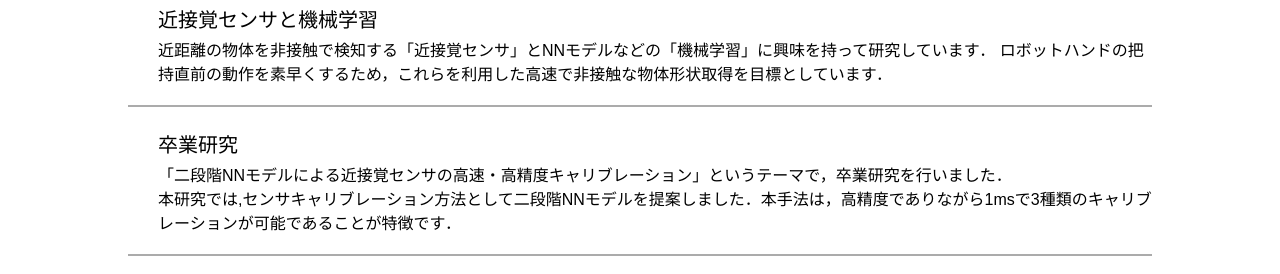
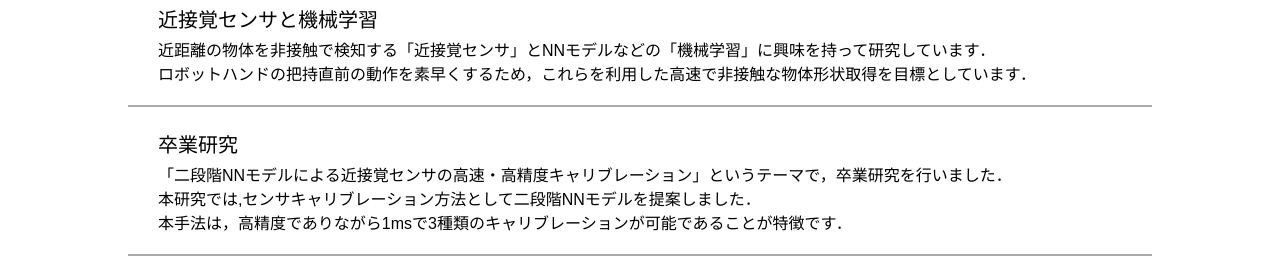
Before and after one commit to RyoKitamura0218/portfolio, a plain HTML site: page reserch.html in a window 1280 px wide. Shown: the part 891-1165 px from the top of the page. Drawn offline with Linux system fonts and the light colour scheme.

Commit message:
sixth commit

```diff
--- a/reserch.html
+++ b/reserch.html
@@ -47,7 +47,7 @@
             </p>
         </div>
         <main>
-            近距離の物体を非接触で検知する「近接覚センサ」とNNモデルなどの「機械学習」に興味を持って研究しています．
+            近距離の物体を非接触で検知する「近接覚センサ」とNNモデルなどの「機械学習」に興味を持って研究しています．<br />
             ロボットハンドの把持直前の動作を素早くするため，これらを利用した高速で非接触な物体形状取得を目標としています．
         </main>
         <div class="title">
@@ -57,7 +57,8 @@
         </div>
         <main>
             「二段階NNモデルによる近接覚センサの高速・高精度キャリブレーション」というテーマで，卒業研究を行いました．<br />
-            本研究では,センサキャリブレーション方法として二段階NNモデルを提案しました．本手法は，高精度でありながら1msで3種類のキャリブレーションが可能であることが特徴です．
+            本研究では,センサキャリブレーション方法として二段階NNモデルを提案しました．<br />
+            本手法は，高精度でありながら1msで3種類のキャリブレーションが可能であることが特徴です．
         </main>
         <div class="title">
             <p>
```
